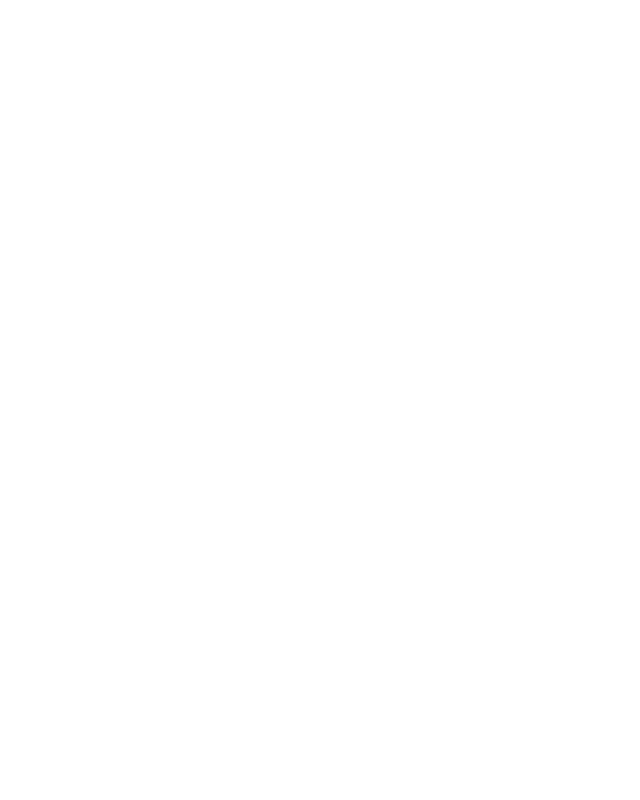
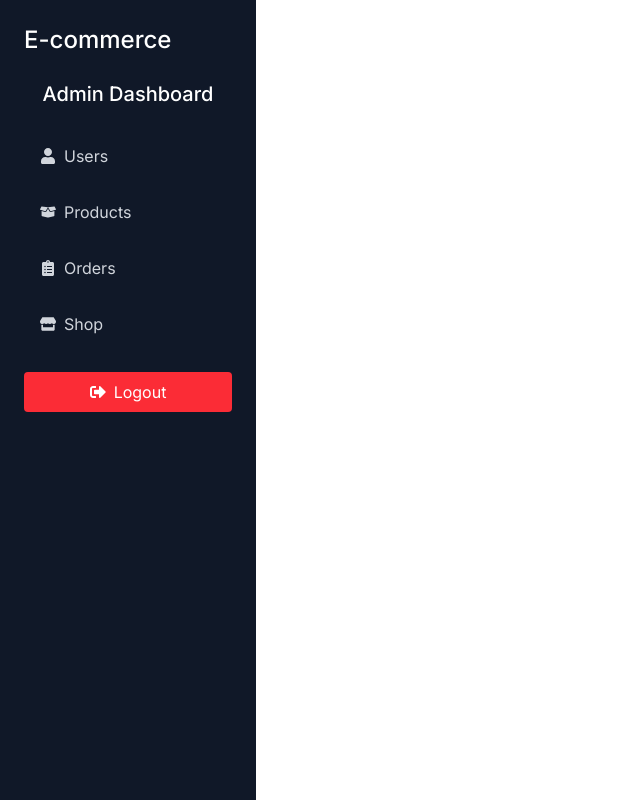
Before and after one commit to tayo8967/e-commerce-mern, a React (Vite) app in the folder frontend/: page /admin in a window 1280 px wide. Before the commit this address had no page. Shown: the whole page, without its empty margins (0-640 px from the left). Built offline with nearby package versions, Linux system fonts and the light colour scheme.

Commit message:
feat: Add AdminLayout and AdminSidebar components; update App routing and Navbar for admin access

```diff
--- a/frontend/src/App.jsx
+++ b/frontend/src/App.jsx
@@ -11,6 +11,7 @@
 import OrderConfirmationPage from "./pages/OrderConfirmationPage";
 import OrderDetailsPage from "./pages/OrderDetailsPage";
 import MyOrdersPage from "./pages/MyOrdersPage";
+import AdminLayout from "./components/Admin/AdminLayout";
 
 const App = () => {
     return (
@@ -35,7 +36,9 @@
                     <Route path="order/:id" element={<OrderDetailsPage />} />
                     <Route path="my-orders" element={<MyOrdersPage />} />
                 </Route>
-                <Route>{/* Admin Layout */}</Route>
+                <Route path="/admin" element={<AdminLayout />}>
+                    {/* Admin Layout */}
+                </Route>
             </Routes>
         </BrowserRouter>
     );
--- /dev/null
+++ b/frontend/src/components/Admin/AdminLayout.jsx
@@ -0,0 +1,49 @@
+import { useState } from "react";
+import { FaBars } from "react-icons/fa";
+import AdminSidebar from "./AdminSidebar";
+import { Outlet } from "react-router-dom";
+
+const AdminLayout = () => {
+    const [isSidebarOpen, setIsSidebarOpen] = useState(false);
+
+    const toggleSidebar = () => {
+        setIsSidebarOpen(!isSidebarOpen);
+    };
+
+    return (
+        <div className="min-h-screen flex flex-col md:flex-row relative">
+            {/* Mobile Toggle Button */}
+            <div className="flex md:hidden p-4 bg-gray-900 text-white z-20">
+                <button onClick={toggleSidebar}>
+                    <FaBars size={24} />
+                </button>
+                <h1 className="ml-4 text-xl font-medium">Admin Dashboard</h1>
+            </div>
+
+            {/* Overlay for mobile sidebar */}
+            {isSidebarOpen && (
+                <div
+                    className="fixed inset-0 z-10 bg-black/50 md:hidden"
+                    onClick={toggleSidebar}
+                ></div>
+            )}
+
+            {/* sidebar */}
+            <div
+                className={`bg-gray-900 w-64 min-h-screen text-white absolute md:relative transform ${
+                    isSidebarOpen ? "translate-x-0" : "-translate-x-full"
+                } transition-transform duration-300 md:translate-x-0 md:static md:block z-20`}
+            >
+                {/* Sidebar */}
+                <AdminSidebar />
+            </div>
+
+            {/* Main Content */}
+            <div className="flex-grow p-6 overflow-auto">
+                <Outlet />
+            </div>
+        </div>
+    );
+};
+
+export default AdminLayout;
--- /dev/null
+++ b/frontend/src/components/Admin/AdminSidebar.jsx
@@ -0,0 +1,86 @@
+import {
+    FaBoxOpen,
+    FaClipboardList,
+    FaSignOutAlt,
+    FaStore,
+    FaUser,
+} from "react-icons/fa";
+import { Link, NavLink, useNavigate } from "react-router-dom";
+
+const AdminSidebar = () => {
+    const navigate = useNavigate();
+    const handleLogout = () => {
+        navigate("/");
+    };
+
+    return (
+        <div className="p-6">
+            <div className="mb-6">
+                <Link to="/admin" className="text-2xl font-medium">
+                    E-commerce
+                </Link>
+            </div>
+            <h2 className="text-xl font-medium mb-6 text-center">
+                Admin Dashboard
+            </h2>
+
+            <nav className="flex flex-col space-y-2">
+                <NavLink
+                    to="/admin/users"
+                    className={({ isActive }) =>
+                        isActive
+                            ? "bg-grray-700 text-white py-3 px-4 rounded flex items-center space-x-2"
+                            : "text-gray-300 hover:bg-gray-700 hover:text-white py-3 px-4 rounded flex items-center space-x-2"
+                    }
+                >
+                    <FaUser />
+                    <span>Users</span>
+                </NavLink>
+                <NavLink
+                    to="/admin/products"
+                    className={({ isActive }) =>
+                        isActive
+                            ? "bg-grray-700 text-white py-3 px-4 rounded flex items-center space-x-2"
+                            : "text-gray-300 hover:bg-gray-700 hover:text-white py-3 px-4 rounded flex items-center space-x-2"
+                    }
+                >
+                    <FaBoxOpen />
+                    <span>Products</span>
+                </NavLink>
+                <NavLink
+                    to="/admin/orders"
+                    className={({ isActive }) =>
+                        isActive
+                            ? "bg-grray-700 text-white py-3 px-4 rounded flex items-center space-x-2"
+                            : "text-gray-300 hover:bg-gray-700 hover:text-white py-3 px-4 rounded flex items-center space-x-2"
+                    }
+                >
+                    <FaClipboardList />
+                    <span>Orders</span>
+                </NavLink>
+                <NavLink
+                    to="/"
+                    className={({ isActive }) =>
+                        isActive
+                            ? "bg-grray-700 text-white py-3 px-4 rounded flex items-center space-x-2"
+                            : "text-gray-300 hover:bg-gray-700 hover:text-white py-3 px-4 rounded flex items-center space-x-2"
+                    }
+                >
+                    <FaStore />
+                    <span>Shop</span>
+                </NavLink>
+            </nav>
+            <div className="mt-6">
+                <button
+                    onClick={handleLogout}
+                    className="w-full bg-red-500 hover:bg-red-600 text-white py-2 px-4 rounded flex items-center justify-center space-x-2"
+                >
+                    <FaSignOutAlt />
+                    <span>Logout</span>
+                </button>
+            </div>
+        </div>
+    );
+};
+
+export default AdminSidebar;
--- a/frontend/src/components/Common/Navbar.jsx
+++ b/frontend/src/components/Common/Navbar.jsx
@@ -59,6 +59,12 @@
                 </div>
                 {/* Right - Icons */}
                 <div className="flex items-center space-x-4">
+                    <Link
+                        to="/admin"
+                        className="block bg-black px-2 rounded text-sm text-white"
+                    >
+                        Admin
+                    </Link>
                     <Link to="/profile" className="hover:text-black">
                         <HiOutlineUser className="h-6 w-6 text-gray-700" />
                     </Link>
```
